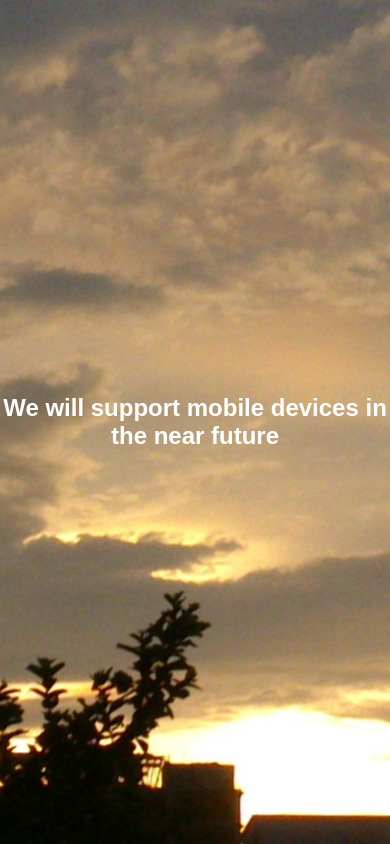
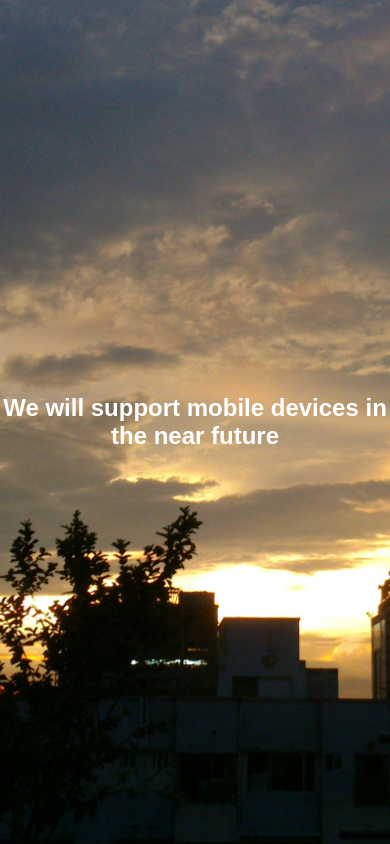
Before and after one commit to ProCodify/ProTab, a browser extension: page src/public/newTab.html in a window 390 px wide. Drawn offline with Linux system fonts and the light colour scheme; no server answers.

Commit message:
fix Bg img responsive problem

```diff
--- a/src/public/newTab.html
+++ b/src/public/newTab.html
@@ -82,7 +82,7 @@
             <div class="R1st">
               <a href="https://www.facebook.com/"><img src="/assets/icons/bookmark/Facebook.png"
                   class='icon' id="facebook" alt=""></a>
-              <a target="_blank" href="https://discord.com/"><img src="/assets/icons/bookmark/Discord.png" class='icon'
+              <a  href="https://discord.com/"><img src="/assets/icons/bookmark/Discord.png" class='icon'
                   id="discord" alt=""></a>
               <a href="https://telegram.com"><img src="/assets/icons/bookmark/Telegram.png" class='icon'
                   id="telegram" alt=""></a>
--- a/src/styles/newTab.css
+++ b/src/styles/newTab.css
@@ -10,6 +10,9 @@ body {
   background-repeat: no-repeat;
   background-position: center center;
   object-fit: cover;
+  background-size: cover;
+  height: 100vh;
+  width: 100vw;
   /* backdrop-filter: blur(5px); */
 }
 .header {
```
